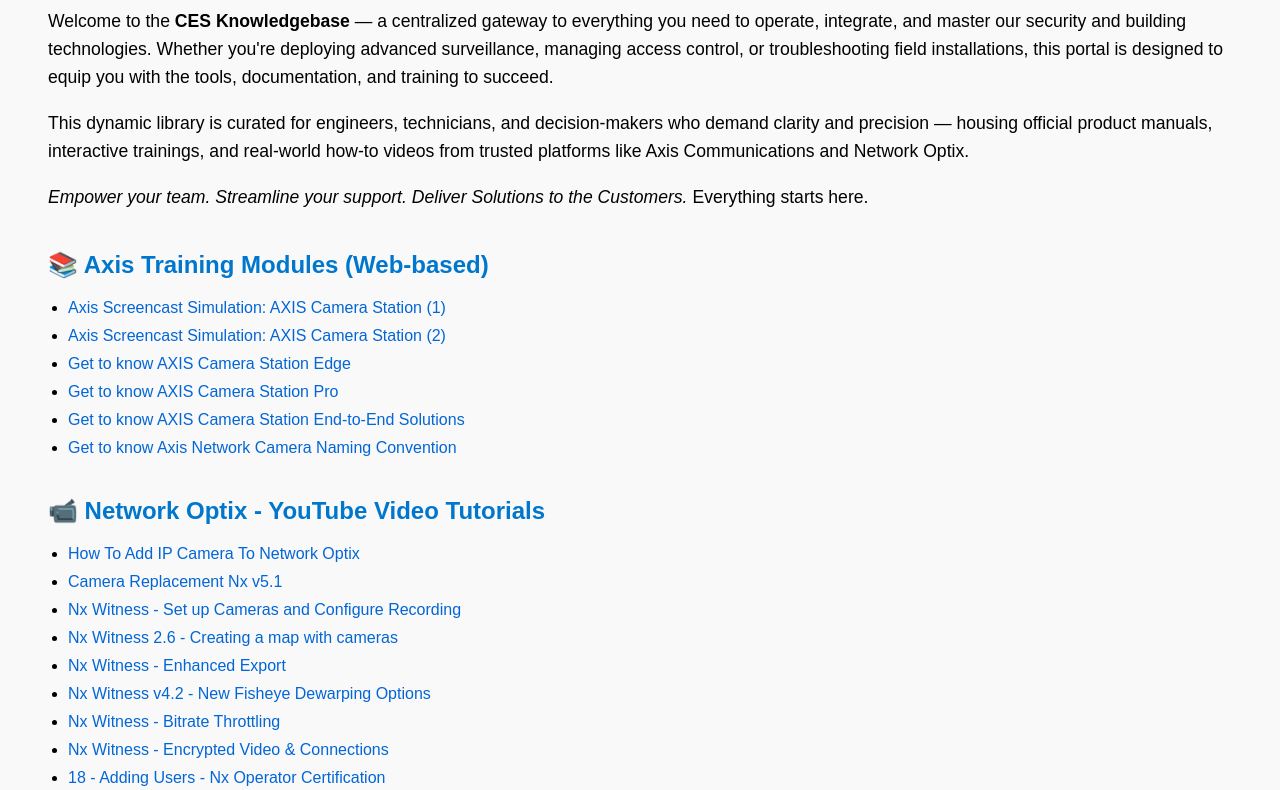
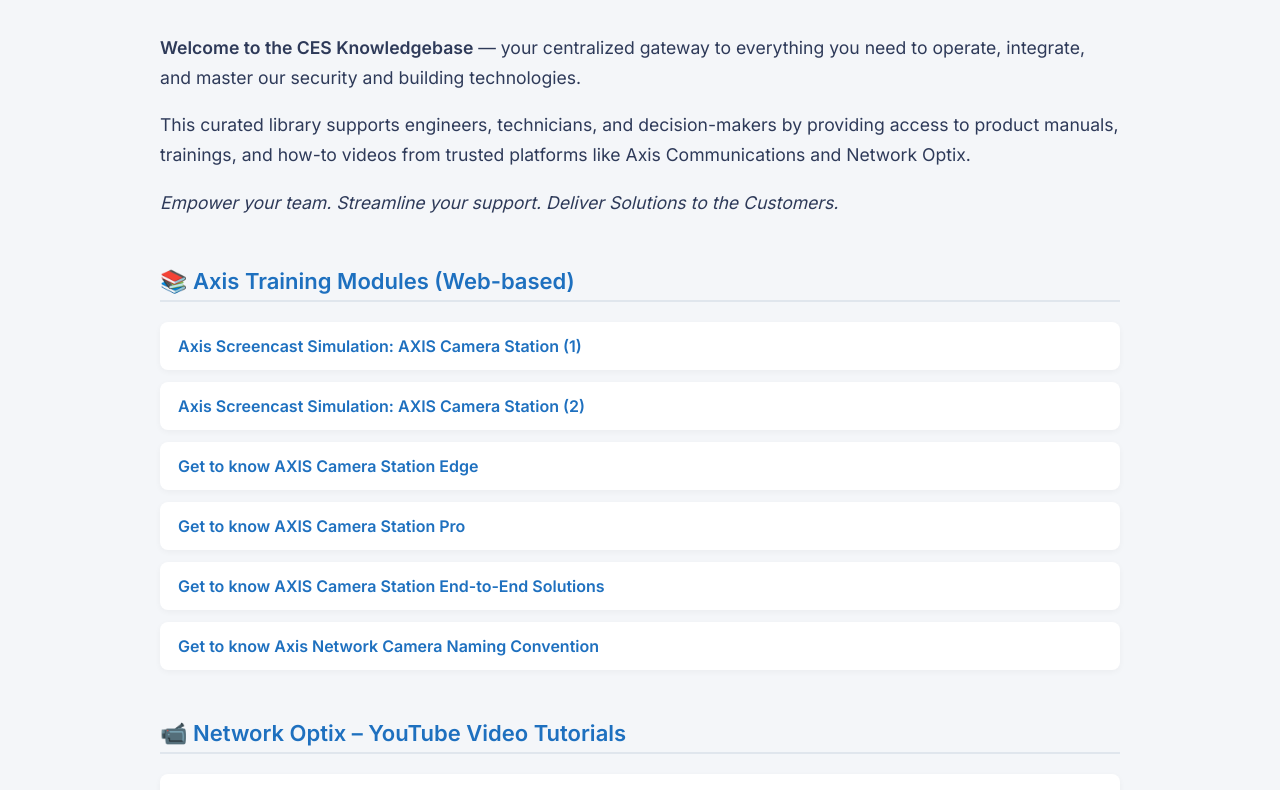
Before and after one commit to NelsonBarja/Knowledgebase-CES, a plain HTML site: page index.html in a window 1280 px wide. Shown: the part 121-911 px from the top of the page. Drawn offline with Linux system fonts and the light colour scheme.

Commit message:
Add files via upload

```diff
--- a/index.html
+++ b/index.html
@@ -1,49 +1,101 @@
-
 <!DOCTYPE html>
 <html lang="en">
 <head>
   <meta charset="UTF-8" />
   <meta name="viewport" content="width=device-width, initial-scale=1.0"/>
-  <title>Knowledgebase - CES</title>
+  <title>CES Knowledgebase Portal</title>
+  <link href="https://fonts.googleapis.com/css2?family=Inter:wght@400;600&display=swap" rel="stylesheet">
   <style>
     body {
-      font-family: Arial, sans-serif;
-      padding: 40px;
-      background-color: #f9f9f9;
+      margin: 0;
+      background-color: #f4f6f9;
+      font-family: 'Inter', sans-serif;
+      color: #2e3a59;
     }
-    h1 {
-      color: #222;
+
+    header {
+      background-color: #1e70bf;
+      color: #fff;
+      padding: 40px 20px;
+      text-align: center;
     }
+
+    header h1 {
+      margin: 0;
+      font-size: 28px;
+    }
+
+    .container {
+      max-width: 960px;
+      margin: 40px auto;
+      padding: 0 20px;
+    }
+
+    .intro {
+      font-size: 1.1em;
+      line-height: 1.7;
+      margin-bottom: 30px;
+    }
+
     h2 {
-      color: #0077cc;
-      margin-top: 40px;
+      color: #1e70bf;
+      font-size: 22px;
+      border-bottom: 2px solid #e0e6ed;
+      padding-bottom: 6px;
+      margin-top: 50px;
+      margin-bottom: 20px;
     }
+
     ul {
-      padding-left: 20px;
+      list-style: none;
+      padding-left: 0;
     }
+
     li {
-      margin-bottom: 10px;
+      background: #fff;
+      margin-bottom: 12px;
+      padding: 14px 18px;
+      border-radius: 8px;
+      box-shadow: 0 2px 6px rgba(0,0,0,0.04);
+      transition: box-shadow 0.2s ease;
     }
+
+    li:hover {
+      box-shadow: 0 4px 12px rgba(0,0,0,0.06);
+    }
+
     a {
-      color: #0366d6;
+      color: #1e70bf;
       text-decoration: none;
+      font-weight: 600;
+      display: block;
     }
+
     a:hover {
       text-decoration: underline;
+    }
+
+    @media (max-width: 600px) {
+      header h1 {
+        font-size: 22px;
+      }
+      .intro {
+        font-size: 1em;
+      }
     }
   </style>
 </head>
 <body>
-  <h1>Knowledgebase - CES</h1>
-  <p style="font-size: 1.1em; line-height: 1.6;">
-    Welcome to the <strong>CES Knowledgebase</strong> — a centralized gateway to everything you need to operate, integrate, and master our security and building technologies. Whether you're deploying advanced surveillance, managing access control, or troubleshooting field installations, this portal is designed to equip you with the tools, documentation, and training to succeed.
-  </p>
-  <p style="font-size: 1.1em; line-height: 1.6;">
-    This dynamic library is curated for engineers, technicians, and decision-makers who demand clarity and precision — housing official product manuals, interactive trainings, and real-world how-to videos from trusted platforms like Axis Communications and Network Optix.
-  </p>
-  <p style="font-size: 1.1em; line-height: 1.6;">
-    <em>Empower your team. Streamline your support. Deliver Solutions to the Customers.</em> Everything starts here.
-  </p>
+  <header>
+    <h1>CES Knowledgebase Portal</h1>
+  </header>
+
+  <div class="container">
+    <div class="intro">
+      <p><strong>Welcome to the CES Knowledgebase</strong> — your centralized gateway to everything you need to operate, integrate, and master our security and building technologies.</p>
+      <p>This curated library supports engineers, technicians, and decision-makers by providing access to product manuals, trainings, and how-to videos from trusted platforms like Axis Communications and Network Optix.</p>
+      <p><em>Empower your team. Streamline your support. Deliver Solutions to the Customers.</em></p>
+    </div>
 
     <h2>📚 Axis Training Modules (Web-based)</h2>
     <ul>
@@ -55,18 +107,18 @@
       <li><a href="https://www.axis.com/learning/academy/elearning/get-to-know-axis-network-camera-naming-convention" target="_blank">Get to know Axis Network Camera Naming Convention</a></li>
     </ul>
 
-  <h2>📹 Network Optix - YouTube Video Tutorials</h2>
+    <h2>📹 Network Optix – YouTube Video Tutorials</h2>
     <ul>
       <li><a href="https://www.youtube.com/watch?v=dBDpd2XPPJc" target="_blank">How To Add IP Camera To Network Optix</a></li>
       <li><a href="https://www.youtube.com/watch?v=GABaXENu2HY" target="_blank">Camera Replacement Nx v5.1</a></li>
-    <li><a href="https://www.youtube.com/watch?v=-4in5wUm7h8" target="_blank">Nx Witness - Set up Cameras and Configure Recording</a></li>
-    <li><a href="https://www.youtube.com/watch?v=LOZg0hK4ch8" target="_blank">Nx Witness 2.6 - Creating a map with cameras</a></li>
-    <li><a href="https://www.youtube.com/watch?v=4DrJCZJcGUY" target="_blank">Nx Witness - Enhanced Export</a></li>
-    <li><a href="https://www.youtube.com/watch?v=efMwvtJCDf4" target="_blank">Nx Witness v4.2 - New Fisheye Dewarping Options</a></li>
-    <li><a href="https://www.youtube.com/watch?v=nVKOVxQdZxw" target="_blank">Nx Witness - Bitrate Throttling</a></li>
-    <li><a href="https://www.youtube.com/watch?v=buSHAjJPVVQ" target="_blank">Nx Witness - Encrypted Video & Connections</a></li>
-    <li><a href="https://www.youtube.com/watch?v=t97342b9Pxk" target="_blank">18 - Adding Users - Nx Operator Certification</a></li>
-    <li><a href="https://www.youtube.com/watch?v=BnKWUgY3Njs" target="_blank">Nx Witness - Automatic Failover</a></li>
+      <li><a href="https://www.youtube.com/watch?v=-4in5wUm7h8" target="_blank">Nx Witness – Set up Cameras and Configure Recording</a></li>
+      <li><a href="https://www.youtube.com/watch?v=LOZg0hK4ch8" target="_blank">Nx Witness 2.6 – Creating a Map with Cameras</a></li>
+      <li><a href="https://www.youtube.com/watch?v=4DrJCZJcGUY" target="_blank">Nx Witness – Enhanced Export</a></li>
+      <li><a href="https://www.youtube.com/watch?v=efMwvtJCDf4" target="_blank">Nx Witness v4.2 – New Fisheye Dewarping Options</a></li>
+      <li><a href="https://www.youtube.com/watch?v=nVKOVxQdZxw" target="_blank">Nx Witness – Bitrate Throttling</a></li>
+      <li><a href="https://www.youtube.com/watch?v=buSHAjJPVVQ" target="_blank">Nx Witness – Encrypted Video & Connections</a></li>
+      <li><a href="https://www.youtube.com/watch?v=t97342b9Pxk" target="_blank">18 – Adding Users – Nx Operator Certification</a></li>
+      <li><a href="https://www.youtube.com/watch?v=BnKWUgY3Njs" target="_blank">Nx Witness – Automatic Failover</a></li>
     </ul>
 
     <h2>📄 PDF Manuals</h2>
@@ -77,5 +129,6 @@
       <li><a href="CDVI_CT-V900-A_IE05.pdf" target="_blank">CDVI CT-V900-A Installation Guide</a></li>
       <li><a href="LiNC-NXG-Installation Manual.pdf" target="_blank">LiNC-NXG Installation Manual</a></li>
     </ul>
+  </div>
 </body>
 </html>
```
Lines whose indentation alone changed are shown as unchanged.
